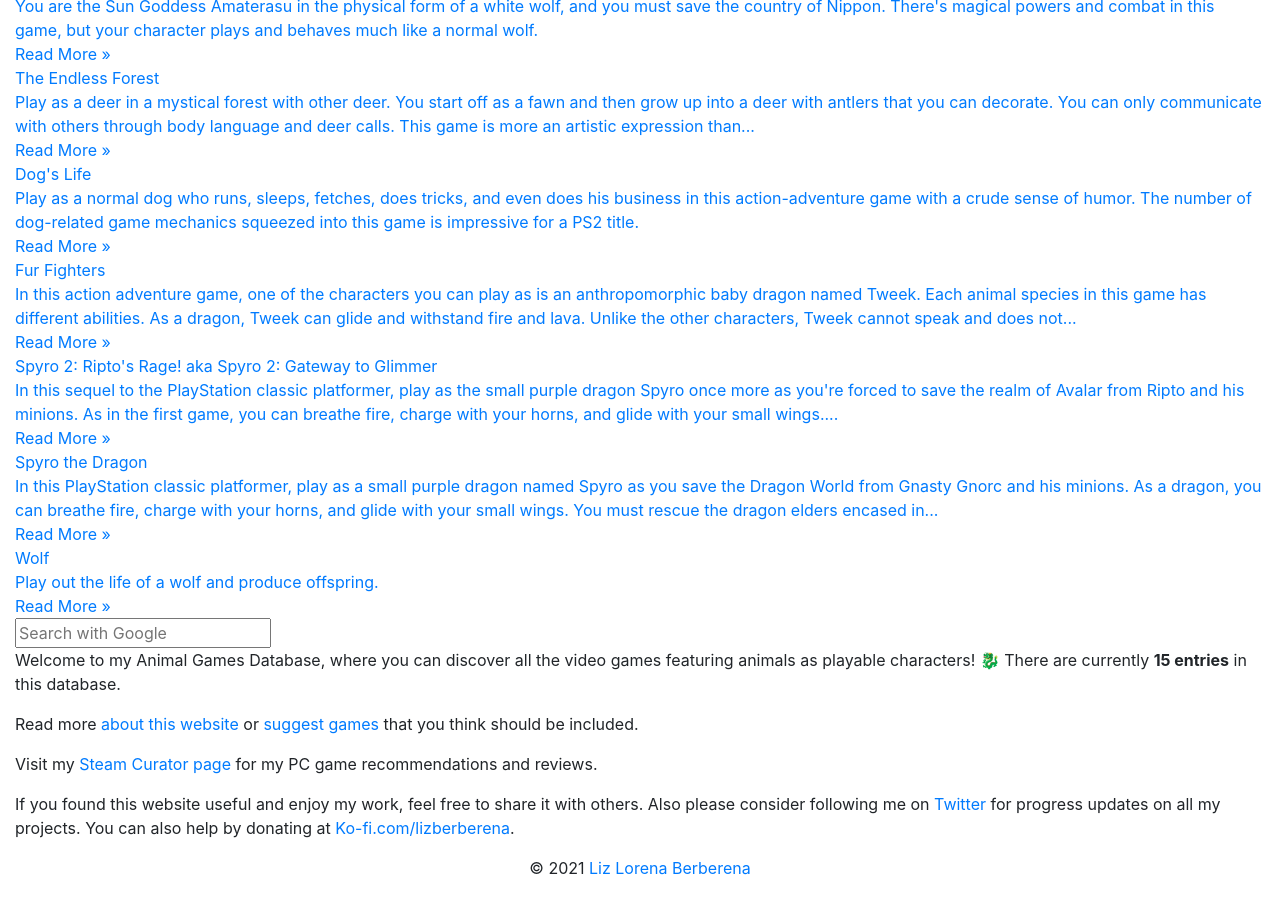
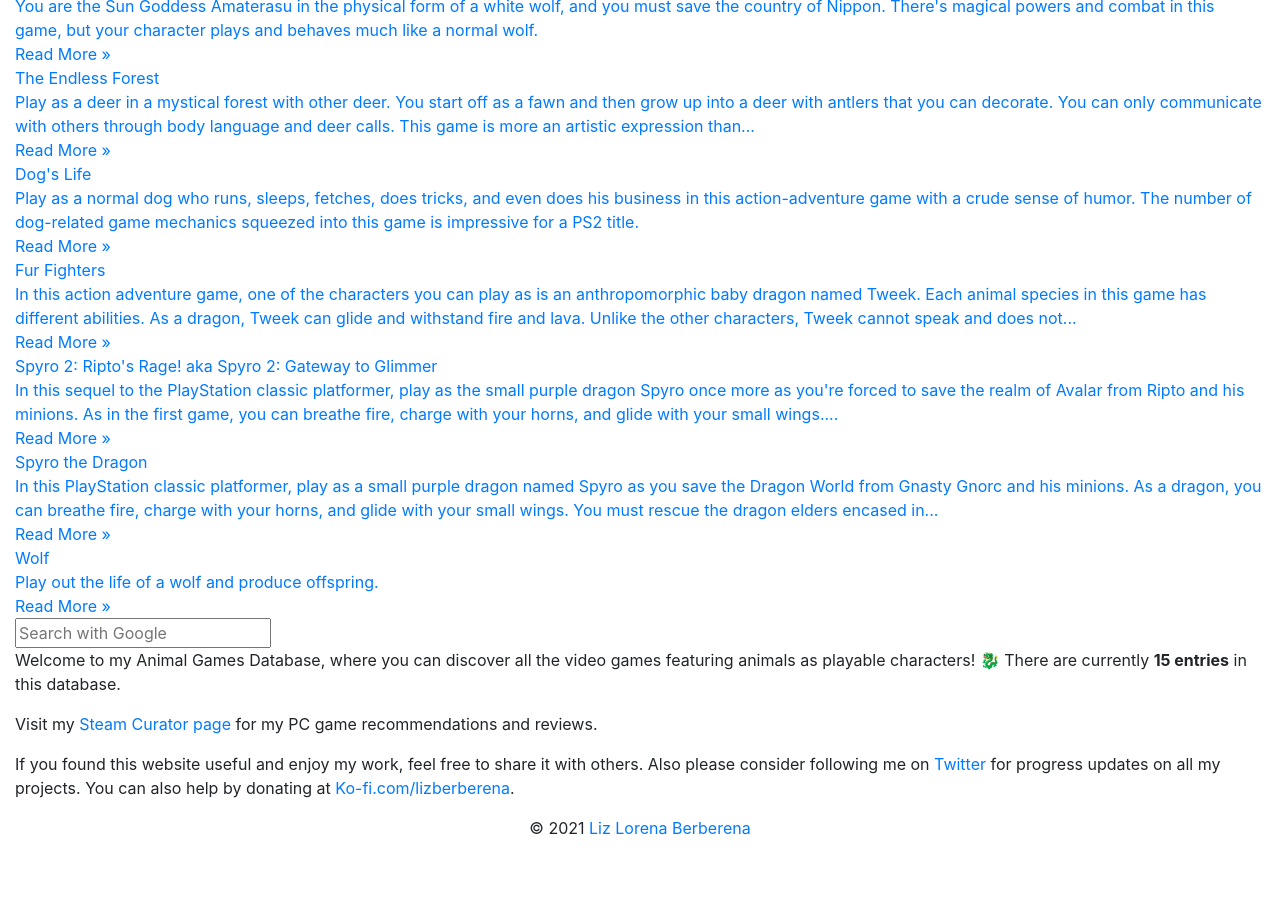
Before and after one commit to byliz/animal-game-database, a Jekyll site: the page built from index.html, in a window 1280 px wide and 900 px high, scrolled down 804 px. Built offline with Jekyll 4.4.1, drawn with Linux system fonts in a browser that asks for light colours; nearby versions of some CDN libraries; the list of posts is cut into pages by our own code; after the commit the page ends 1664 px from its top, so only the background shows below that.

Commit message:
Update about.html

```diff
--- a/_includes/about.html
+++ b/_includes/about.html
@@ -1,8 +1,6 @@
 <div class="widget">
 
 <p>Welcome to my Animal Games Database, where you can discover all the video games featuring animals as playable characters! 🐉 There are currently <strong>{{ site.posts | size }} entries</strong> in this database.</p>
-
-<p>Read more <a href="/about">about this website</a> or <a href="/">suggest games</a> that you think should be included.</p>
 
 <p>Visit my <a href="https://store.steampowered.com/curator/38329046/">Steam Curator page</a> for my PC game recommendations and reviews.</p>
 
```
